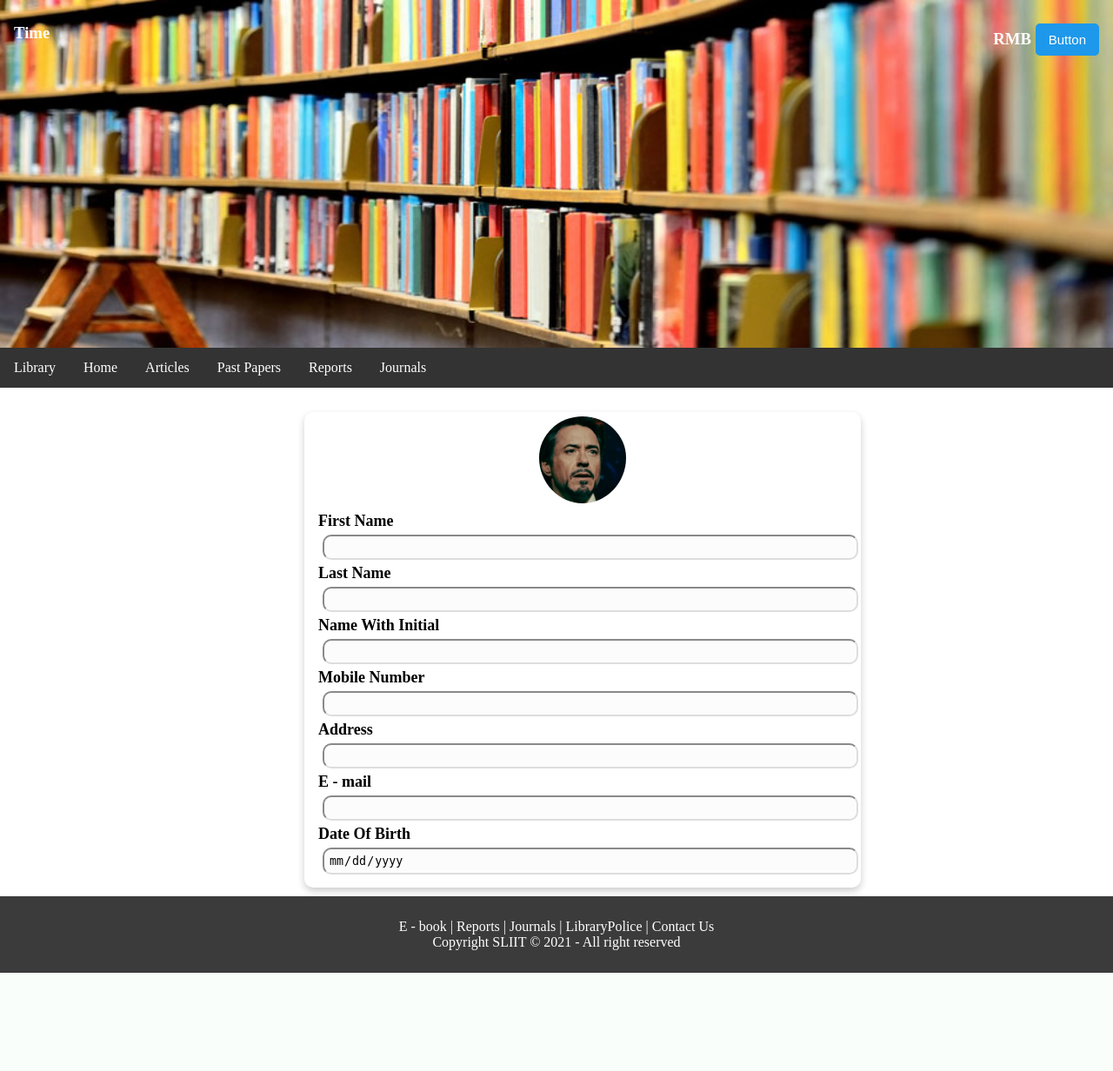
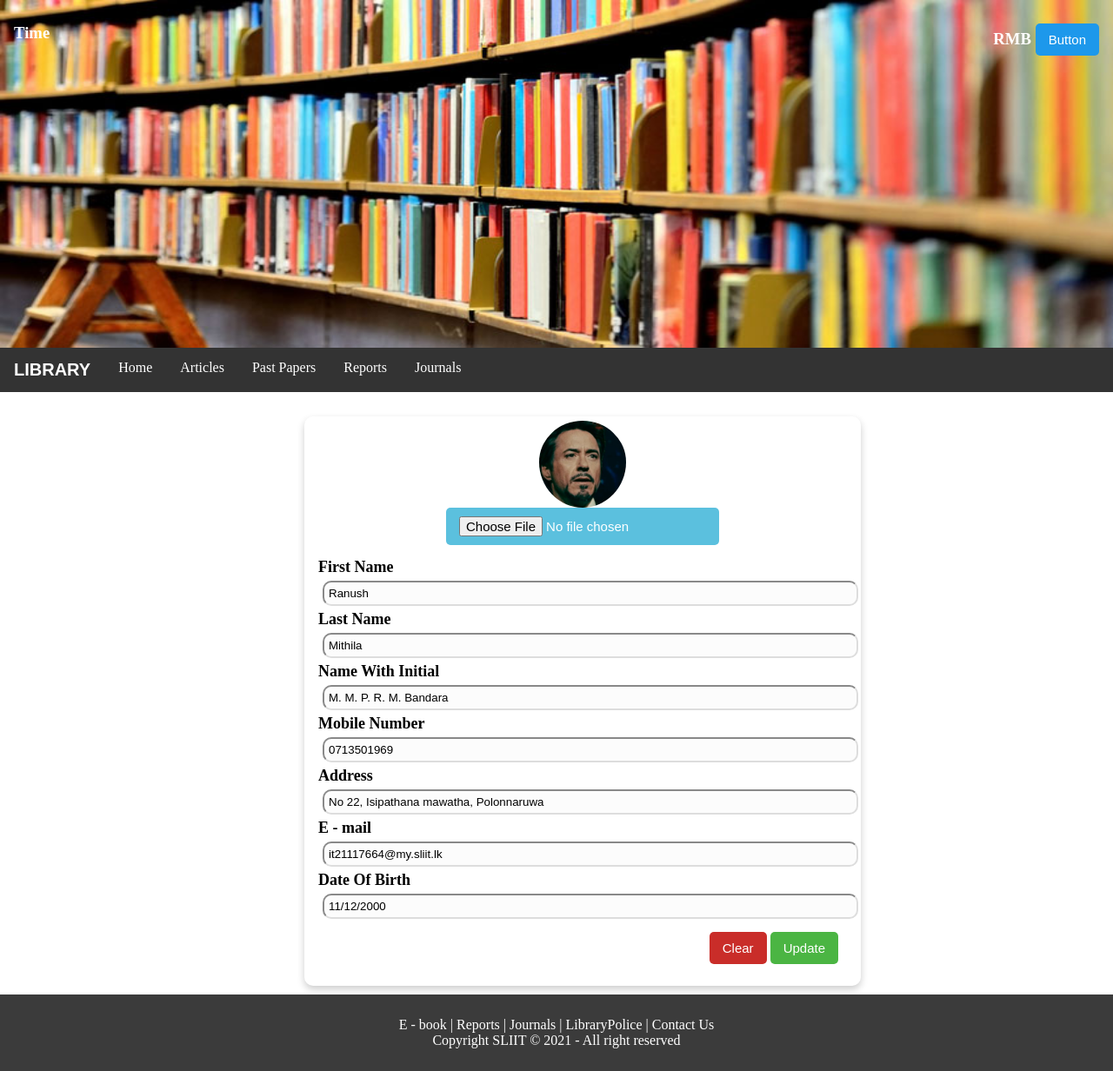
Before and after one commit to IT21117664/IWT, a PHP site: page /userProfile.php in a window 1280 px wide. Shown: the whole page at 87% size. Before the commit the page ends 1119 px from the top, so only its background shows below. Run offline with PHP 8.4, Linux system fonts and the light colour scheme; some libraries are stand-ins or nearby versions.

Commit message:
js,css,profile

```diff
--- a/css/main.css
+++ b/css/main.css
@@ -181,6 +181,13 @@ body {
     margin-left: 10px;
 }
 
+.logoL {
+    font-size: 20px;
+    font-weight: bold;
+    text-transform: uppercase;
+    font-family: Arial, Helvetica, sans-serif;
+}
+
 .bg-model {
     width: 0px;
     height: 0px;
--- a/js/main.js
+++ b/js/main.js
@@ -31,6 +31,3 @@ function bookpreview() {
 }
 
 //------------------------------ /Books preview----------------------------------------
-
-
-//------------------------------img change----------------------------------------------
--- a/userProfile.php
+++ b/userProfile.php
@@ -29,7 +29,7 @@
 
     <div class="nav">
         <ul>
-            <li><a href="#Library">Library</a></li>
+            <li><a class="logoL">Library</a></li>
             <li><a href="#news">Home</a></li>
             <li><a href="#contact">Articles</a></li>
             <li><a href="#about">Past Papers</a></li>
@@ -42,29 +42,37 @@
         <div class="column side"></div>
         <div class="column middle">
             <div class="card">
-                <img src="./img/avatar/1.jpg" class="proImg" onmouseover="showbtn()" alt="Avatar" id="avator">
+                <img src="./img/avatar/1.jpg" class="proImg" alt="Avatar" id="avator"><br>
+                <input type="file" class="btn info" name="changeImg">
                 <div class="cardDetails">
                     <div class="row">
+                        <form action="#" method="post">
                             <label for="fname">First Name</label>
-                            <input type="text" id="fname" name="fname" class="txt formlong" readonly>
+                            <input type="text" id="fname" name="fname" value="Ranush" class="txt formlong" readonly>
 
                             <label for="lname">Last Name</label>
-                            <input type="text" id="lname" name="lname" class="txt formlong" readonly>
+                            <input type="text" id="lname" name="lname" value="Mithila" class="txt formlong" readonly>
 
                             <label for="nwi">Name With Initial</label>
-                            <input type="text" id="nwi" name="nwi" class="txt formlong" readonly>
+                            <input type="text" id="nwi" name="nwi" value="M. M. P. R. M. Bandara" class="txt formlong" readonly>
 
                             <label for="mob">Mobile Number</label>
-                            <input type="text" id="mob" name="mob" class="txt formlong">
+                            <input type="text" id="mob" name="mob" value="0713501969" class="txt formlong">
 
                             <label for="address">Address</label>
-                            <input type="text" id="address" name="address" class="txt formlong">
+                            <input type="text" id="address" name="address" value="No 22, Isipathana mawatha, Polonnaruwa" class="txt formlong">
 
                             <label for="mail">E - mail</label>
-                            <input type="email" id="mail" name="mail" class="txt formlong" readonly>
+                            <input type="email" id="mail" name="mail" value="it21117664@my.sliit.lk" class="txt formlong" readonly>
 
                             <label for="dob">Date Of Birth</label>
-                            <input type="date" id="dob" name="dob" class="txt formlong" readonly>
+                            <input type="text" id="dob" name="dob" value="11/12/2000" class="txt formlong" readonly>
+
+                            <div class="right">
+                                <button type="reset" class="btn danger">Clear</button>
+                                <button type="submit" class="btn success">Update</button>
+                            </div>
+                        </form>
                     </div>
                 </div>
             </div>
```
